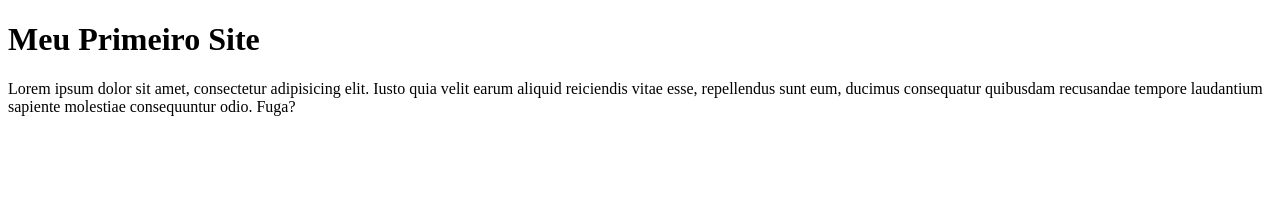
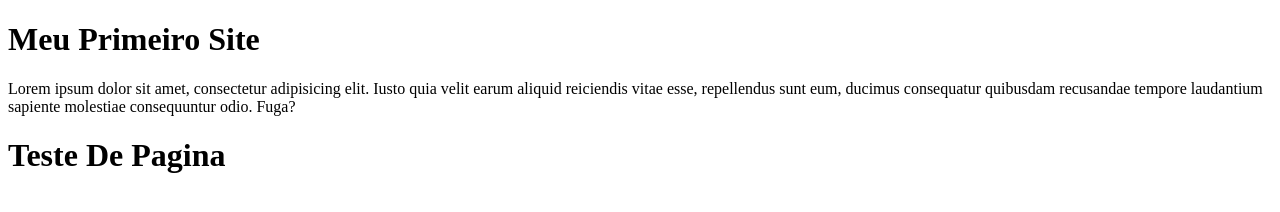
Before and after one commit to limazrt9/Aula01DaTurmaB, a plain HTML site: page index.html in a window 1280 px wide. Drawn offline with Linux system fonts and the light colour scheme.

Commit message:
Segunda atualizacao

```diff
--- a/index.html
+++ b/index.html
@@ -8,5 +8,7 @@
 <body>
   <h1>Meu Primeiro Site</h1>
   <p>Lorem ipsum dolor sit amet, consectetur adipisicing elit. Iusto quia velit earum aliquid reiciendis vitae esse, repellendus sunt eum, ducimus consequatur quibusdam recusandae tempore laudantium sapiente molestiae consequuntur odio. Fuga?</p>
+
+  <h1>Teste De Pagina</h1>
 </body>
 </html>
```
